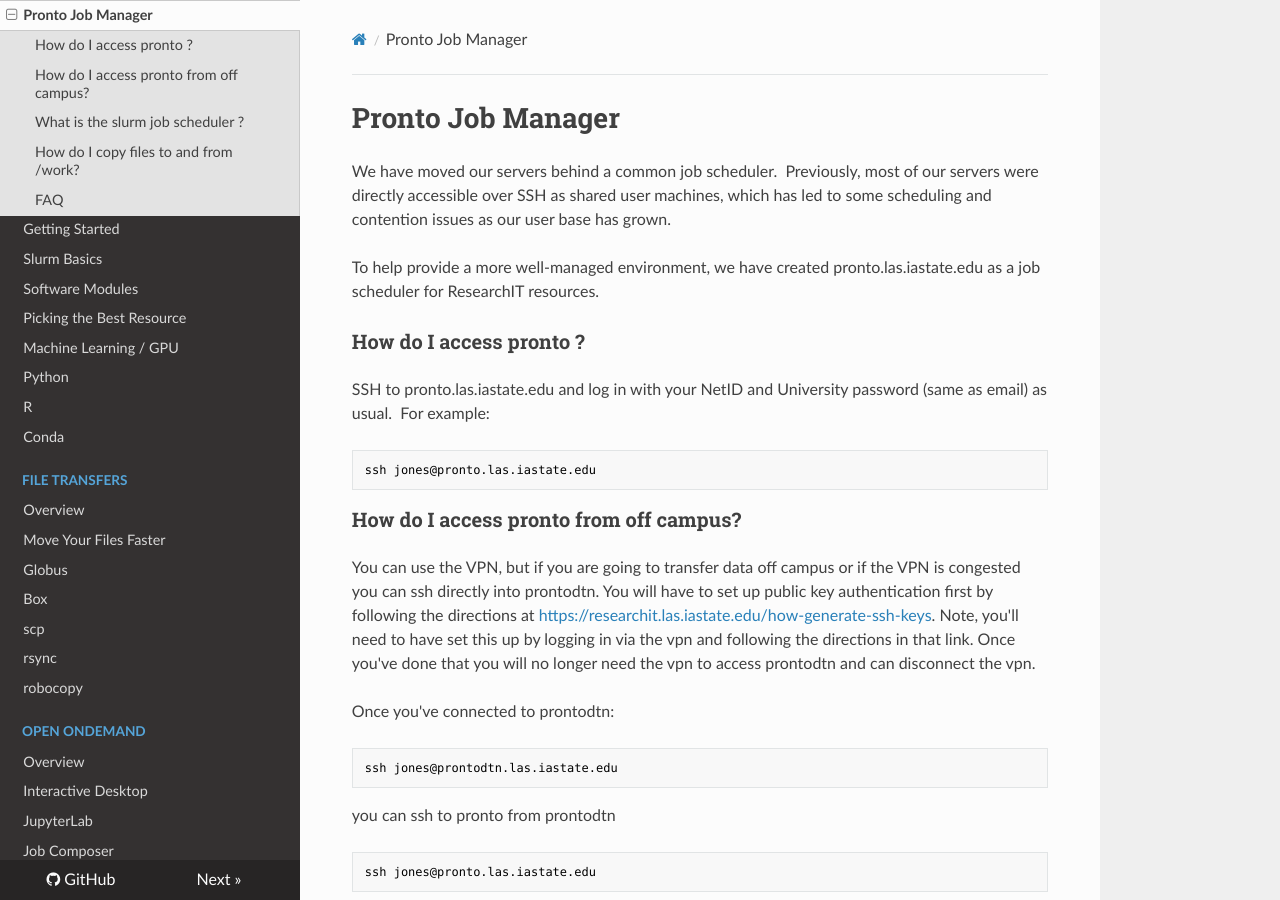
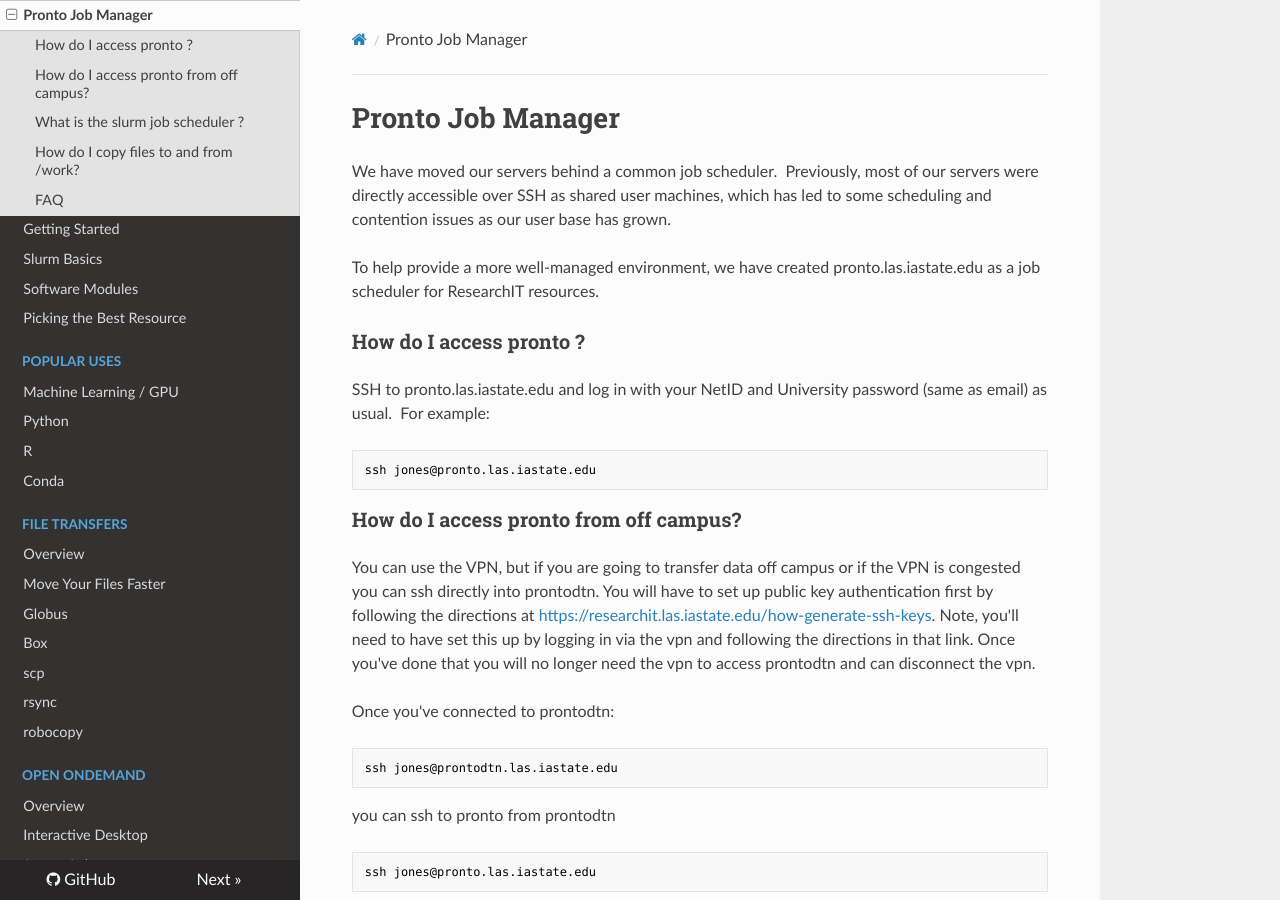
Before and after one commit to ResearchIT/pronto-user-docs, an MkDocs documentation site: the page built from docs/index.md, in a window 1280 px wide and 900 px high. Built offline with MkDocs 1.6.1, drawn with Linux system fonts in a browser that asks for light colours.

Commit message:
new heading

```diff
--- a/mkdocs.yml
+++ b/mkdocs.yml
@@ -17,10 +17,11 @@
     - Slurm Basics: slurm_basics.md
     - Software Modules: spack_modules.md
     - Picking the Best Resource: picking_the_best_resource.md
-    - Machine Learning / GPU: machine_learning.md
-    - Python: python.md
-    - R: r.md
-    - Conda: conda.md
+    - Popular Uses:
+        - Machine Learning / GPU: machine_learning.md
+        - Python: python.md
+        - R: r.md
+        - Conda: conda.md
     - File Transfers:
         - Overview: file_transfers/index.md
         - Move Your Files Faster: file_transfers/move_your_files_faster.md
```
